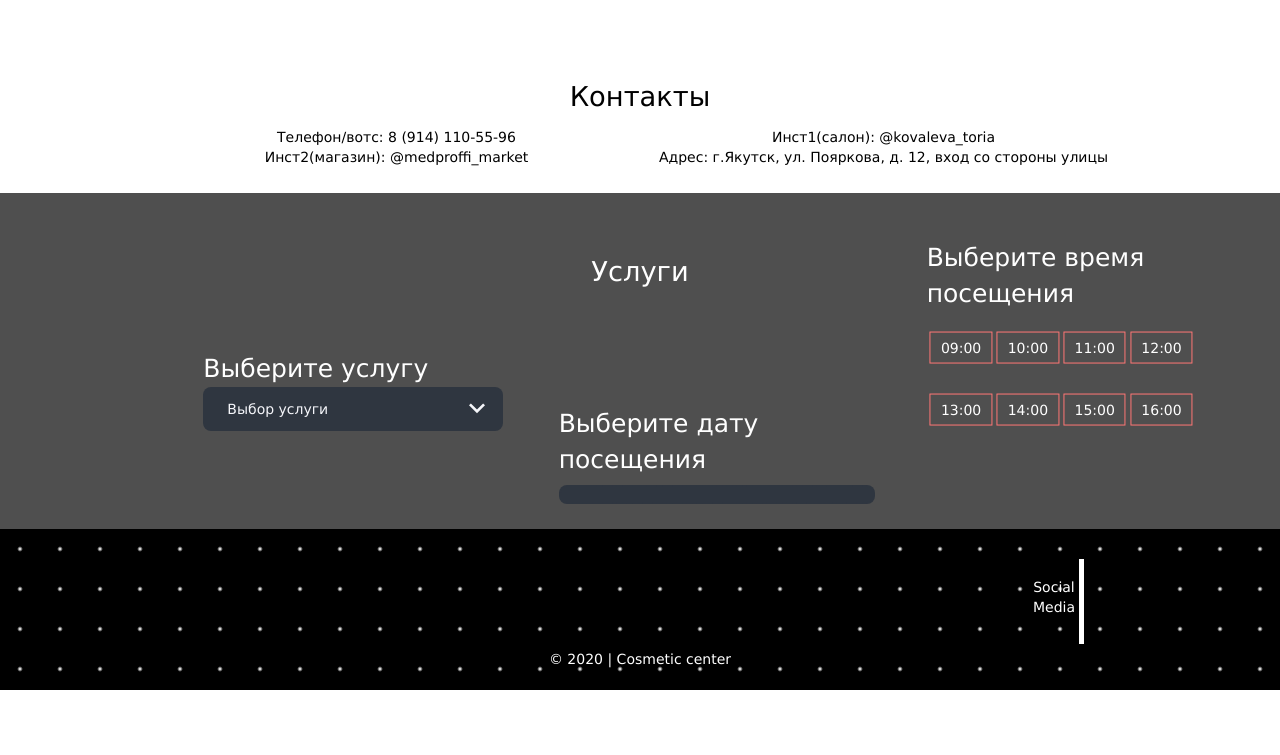
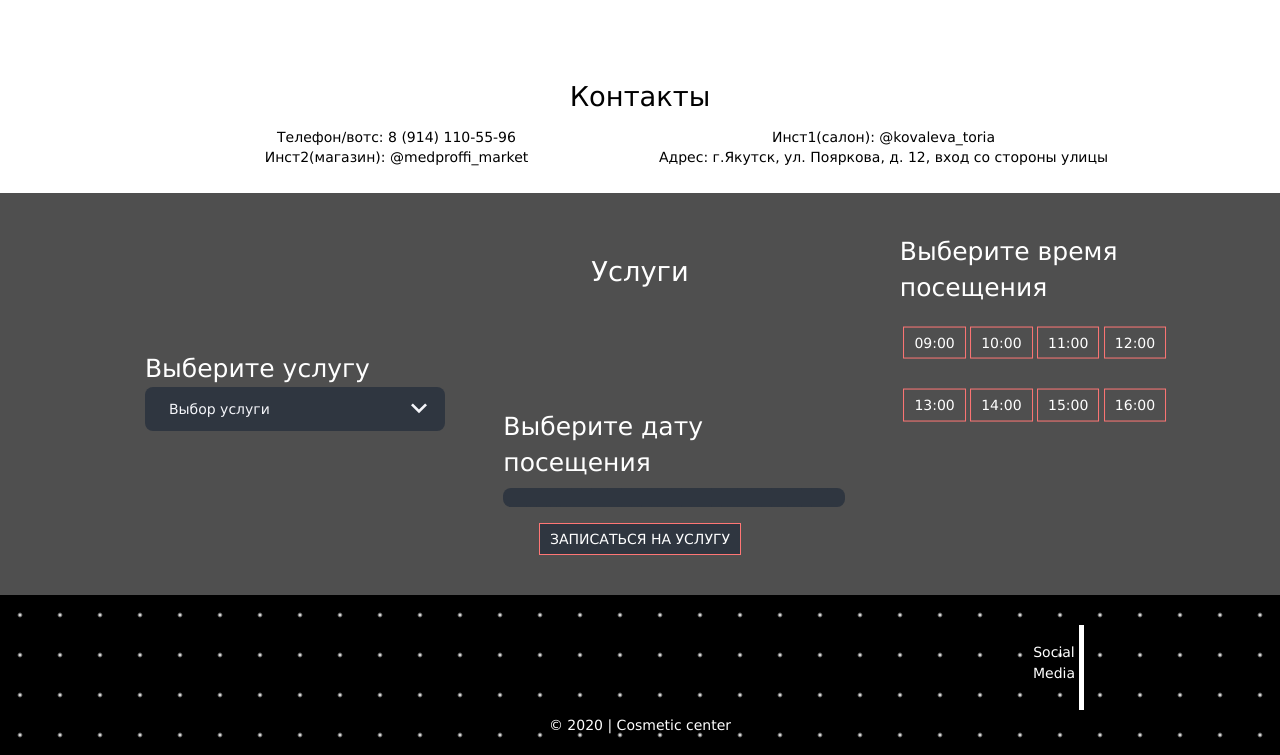
Before and after one commit to Thunderbirrd/Cosmetic, a Django app: page / in a window 1280 px wide. Shown: the part 1528-2283 px from the top of the page. Before the commit the page ends 2218 px from the top, so only its background shows below. Run offline with Django 3.2, Linux system fonts and the light colour scheme; parts of the project's set-up code (start-up, migrations or seed data) failed here and were passed over.

Commit message:
Service button-registration

```diff
--- a/static/css/service.css
+++ b/static/css/service.css
@@ -9,7 +9,7 @@
 
 .service_content{
     margin-top: 5%;
-    margin-left: 10%;
+    margin-left: 5%;
     display: flex;
     flex-direction: row;
 }
@@ -152,3 +152,24 @@
 .btn:hover::before{
     height: 360%;
 }
+
+.approve{
+    text-align: center;
+}
+
+.approvebtn{
+    background-color: #2f3640;
+    outline: none;
+    position: relative;
+    display: inline-grid;
+    color: white;
+    font-size: 14px;
+    font-family: "Lucida Grande";
+    text-decoration: none;
+    margin: 15px 0;
+    border: 1px solid #ff7675;
+    padding: 5px 10px;
+    text-transform: uppercase;
+    overflow: hidden;
+    transition: 1s all ease;
+}
--- a/templates/main/service.html
+++ b/templates/main/service.html
@@ -47,4 +47,7 @@
                 </div>
             </li>
         </ul>
+    <div class="approve">
+        <a href="/auth/login" class="approvebtn"> Записаться на услугу</a>
+    </div>
 </section>
```
